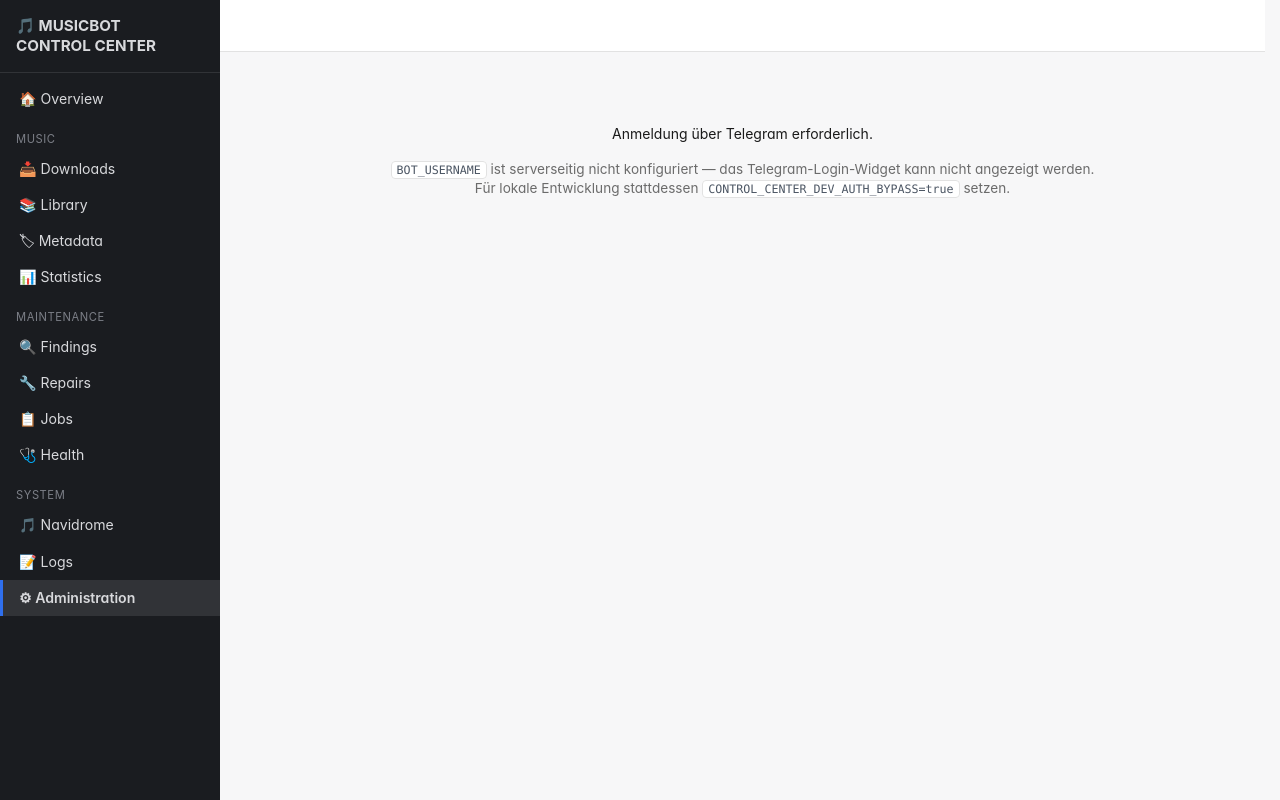
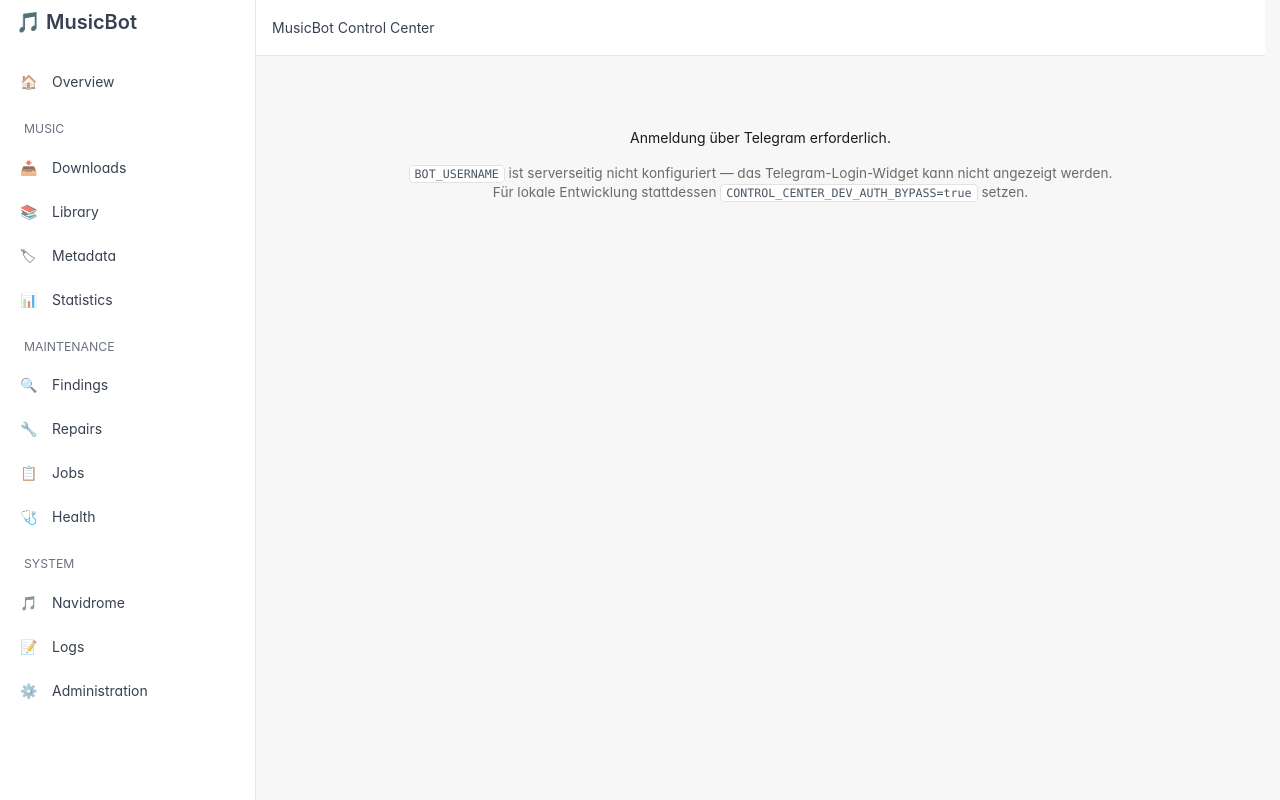
Before and after one commit to dkmd89-dev/musicbot, a FastAPI app: page /admin in a window 1280 px wide. Run offline with FastAPI, Linux system fonts and the light colour scheme.

Commit message:
feat(control-center): migrate app shell to Tabler

```diff
--- a/control_center/static/common.css
+++ b/control_center/static/common.css
@@ -50,58 +50,73 @@ h1 { font-size: 1.3rem; margin: 0 0 4px; }
 .hint { color: var(--muted); font-size: 0.85rem; }
 code { background: var(--card-bg); border: 1px solid var(--border); padding: 1px 5px; border-radius: 4px; }
 
-/* ══════════════════════════════════════════════════════════════════
-   3. APP-SHELL: Sidebar + Header + Content
+//* ══════════════════════════════════════════════════════════════════
+   3. APP-SHELL: Tabler
    ══════════════════════════════════════════════════════════════════ */
-#app-shell { display: flex; min-height: 100vh; }
-#sidebar {
-  width: var(--sidebar-width); flex-shrink: 0; background: var(--sidebar-bg);
-  color: var(--sidebar-fg); padding: 16px 0; position: sticky; top: 0;
-  height: 100vh; overflow-y: auto;
-}
-.sidebar-brand {
-  font-weight: 700; font-size: 0.95rem; padding: 0 16px 16px; line-height: 1.3;
-  border-bottom: 1px solid rgba(255,255,255,0.1); margin-bottom: 8px;
-}
-.nav-group {
-  font-size: 0.7rem; letter-spacing: 0.05em; color: #7c7f87; text-transform: uppercase;
-  padding: 14px 16px 4px;
-}
-.nav-link {
-  display: block; padding: 8px 16px; color: var(--sidebar-fg); text-decoration: none;
-  font-size: 0.88rem; border-left: 3px solid transparent;
-}
-.nav-link:hover { background: rgba(255,255,255,0.06); }
-.nav-link.active { background: rgba(255,255,255,0.1); border-left-color: var(--accent); font-weight: 600; }
-#main-area { flex: 1; min-width: 0; }
-#app-header {
-  height: var(--header-height); display: flex; align-items: center; justify-content: space-between;
-  padding: 0 20px; border-bottom: 1px solid var(--border); background: var(--card-bg);
-  position: sticky; top: 0; z-index: 5;
-}
-#current-user { color: var(--muted); font-size: 0.85rem; }
-#sidebar-toggle {
-  display: none; background: none; border: none; color: var(--fg); font-size: 1.3rem;
-  cursor: pointer; padding: 4px 8px;
-}
-main {
-  max-width: 1200px;
-  margin: 0 auto;
-  padding: 24px 20px 48px;
-}
-@media (max-width: 760px) {
-  #sidebar {
-    position: fixed; left: -100%; top: 0; z-index: 20; transition: left 0.15s ease;
-    width: min(78vw, 280px); box-shadow: 2px 0 12px rgba(0,0,0,0.3);
-  }
-  body.sidebar-open #sidebar { left: 0; }
-  body.sidebar-open::after {
-    content: ""; position: fixed; inset: 0; background: rgba(0,0,0,0.4); z-index: 15;
-  }
-  #sidebar-toggle { display: inline-block; }
+
+/*
+ * Das App-Shell-Layout wird seit der Tabler-Migration von Tabler
+ * übernommen. common.css enthält hier nur noch:
+ *
+ * - bestehende globale Anpassungen, die nicht mit Tabler kollidieren
+ * - die Mobile-Sidebar-Integration für common.js
+ *
+ * Backend, Routing und bestehende Seitenlogik bleiben unverändert.
+ */
+
+/* Benutzeranzeige */
+#current-user {
+  color: var(--muted);
+  font-size: 0.85rem;
 }
 
-/* ══════════════════════════════════════════════════════════════════
+/*
+ * Desktop:
+ * Tabler zeigt die vertikale Navigation dauerhaft.
+ * Der alte eigene Sidebar-Toggle wird daher nicht benötigt.
+ */
+@media (min-width: 768px) {
+  #sidebar-toggle {
+    display: none;
+  }
+}
+
+/*
+ * Mobile:
+ * common.js toggelt weiterhin body.sidebar-open.
+ *
+ * Wir behalten bewusst die bestehende JS-Logik und passen nur
+ * die Darstellung an den Tabler-Shell an.
+ */
+@media (max-width: 767.98px) {
+  #sidebar {
+    position: fixed;
+    top: 0;
+    bottom: 0;
+    left: 0;
+    z-index: 1040;
+    width: min(280px, 80vw);
+    transform: translateX(-100%);
+    transition: transform 0.15s ease;
+    box-shadow: 2px 0 12px rgba(0, 0, 0, 0.3);
+  }
+
+  body.sidebar-open #sidebar {
+    transform: translateX(0);
+  }
+
+  body.sidebar-open::after {
+    content: "";
+    position: fixed;
+    inset: 0;
+    z-index: 1039;
+    background: rgba(0, 0, 0, 0.4);
+  }
+
+  #sidebar-toggle {
+    display: inline-flex;
+  }
+}* ══════════════════════════════════════════════════════════════════
    4. BASISELEMENTE: Buttons, Dots, Inputs
    ══════════════════════════════════════════════════════════════════ */
 #navidrome-status { color: var(--muted); font-size: 0.85rem; margin-bottom: 16px; }
--- a/control_center/templates/_base.html
+++ b/control_center/templates/_base.html
@@ -10,45 +10,234 @@
   {% block extra_head %}{% endblock %}
 </head>
 <body>
-  <div id="app-shell">
-    <nav id="sidebar">
-      <div class="sidebar-brand">🎵 MUSICBOT<br>CONTROL CENTER</div>
-      <a href="{{ base_path }}/" class="nav-link{{ ' active' if page_id == 'overview' else '' }}">🏠 Overview</a>
-      <div class="nav-group">Music</div>
-      <a href="{{ base_path }}/downloads" class="nav-link{{ ' active' if page_id == 'downloads' else '' }}">📥 Downloads</a>
-      <a href="{{ base_path }}/library" class="nav-link{{ ' active' if page_id == 'library' else '' }}">📚 Library</a>
-      <a href="{{ base_path }}/metadata" class="nav-link{{ ' active' if page_id == 'metadata' else '' }}">🏷 Metadata</a>
-      <a href="{{ base_path }}/statistics" class="nav-link{{ ' active' if page_id == 'statistics' else '' }}">📊 Statistics</a>
-      <div class="nav-group">Maintenance</div>
-      <a href="{{ base_path }}/findings" class="nav-link{{ ' active' if page_id == 'findings' else '' }}">🔍 Findings</a>
-      <a href="{{ base_path }}/repairs" class="nav-link{{ ' active' if page_id == 'repairs' else '' }}">🔧 Repairs</a>
-      <a href="{{ base_path }}/jobs" class="nav-link{{ ' active' if page_id == 'jobs' else '' }}">📋 Jobs</a>
-      <a href="{{ base_path }}/health" class="nav-link{{ ' active' if page_id == 'health' else '' }}">🩺 Health</a>
-      <div class="nav-group">System</div>
-      <a href="{{ base_path }}/navidrome" class="nav-link{{ ' active' if page_id == 'navidrome' else '' }}">🎵 Navidrome</a>
-      <a href="{{ base_path }}/logs" class="nav-link{{ ' active' if page_id == 'logs' else '' }}">📝 Logs</a>
-      <a href="{{ base_path }}/admin" class="nav-link{{ ' active' if page_id == 'admin' else '' }}">⚙ Administration</a>
-    </nav>
-    <div id="main-area">
-      <header id="app-header">
-        <button id="sidebar-toggle" aria-label="Menü öffnen">☰</button>
-        <div id="current-user"></div>
+  <div class="page">
+    <aside class="navbar navbar-vertical navbar-expand-md" id="sidebar">
+      <div class="container-fluid">
+        <button
+          id="sidebar-toggle"
+          class="navbar-toggler"
+          type="button"
+          aria-label="Menü öffnen"
+          aria-controls="sidebar"
+          aria-expanded="true"
+        >
+          <span class="navbar-toggler-icon"></span>
+        </button>
+
+        <h1 class="navbar-brand navbar-brand-autodark">
+          <a href="{{ base_path }}/">
+            🎵 MusicBot
+          </a>
+        </h1>
+
+        <div class="navbar-nav pt-lg-3">
+
+          <div class="nav-item">
+            <a
+              href="{{ base_path }}/"
+              class="nav-link{{ ' active' if page_id == 'overview' else '' }}"
+            >
+              <span class="nav-link-icon d-md-none d-lg-inline-block">
+                <span>🏠</span>
+              </span>
+              <span class="nav-link-title">Overview</span>
+            </a>
+          </div>
+
+          <div class="mt-3 mb-2 px-3">
+            <div class="text-secondary text-uppercase small">
+              Music
+            </div>
+          </div>
+
+          <div class="nav-item">
+            <a
+              href="{{ base_path }}/downloads"
+              class="nav-link{{ ' active' if page_id == 'downloads' else '' }}"
+            >
+              <span class="nav-link-icon">
+                <span>📥</span>
+              </span>
+              <span class="nav-link-title">Downloads</span>
+            </a>
+          </div>
+
+          <div class="nav-item">
+            <a
+              href="{{ base_path }}/library"
+              class="nav-link{{ ' active' if page_id == 'library' else '' }}"
+            >
+              <span class="nav-link-icon">
+                <span>📚</span>
+              </span>
+              <span class="nav-link-title">Library</span>
+            </a>
+          </div>
+
+          <div class="nav-item">
+            <a
+              href="{{ base_path }}/metadata"
+              class="nav-link{{ ' active' if page_id == 'metadata' else '' }}"
+            >
+              <span class="nav-link-icon">
+                <span>🏷</span>
+              </span>
+              <span class="nav-link-title">Metadata</span>
+            </a>
+          </div>
+
+          <div class="nav-item">
+            <a
+              href="{{ base_path }}/statistics"
+              class="nav-link{{ ' active' if page_id == 'statistics' else '' }}"
+            >
+              <span class="nav-link-icon">
+                <span>📊</span>
+              </span>
+              <span class="nav-link-title">Statistics</span>
+            </a>
+          </div>
+
+          <div class="mt-3 mb-2 px-3">
+            <div class="text-secondary text-uppercase small">
+              Maintenance
+            </div>
+          </div>
+
+          <div class="nav-item">
+            <a
+              href="{{ base_path }}/findings"
+              class="nav-link{{ ' active' if page_id == 'findings' else '' }}"
+            >
+              <span class="nav-link-icon">
+                <span>🔍</span>
+              </span>
+              <span class="nav-link-title">Findings</span>
+            </a>
+          </div>
+
+          <div class="nav-item">
+            <a
+              href="{{ base_path }}/repairs"
+              class="nav-link{{ ' active' if page_id == 'repairs' else '' }}"
+            >
+              <span class="nav-link-icon">
+                <span>🔧</span>
+              </span>
+              <span class="nav-link-title">Repairs</span>
+            </a>
+          </div>
+
+          <div class="nav-item">
+            <a
+              href="{{ base_path }}/jobs"
+              class="nav-link{{ ' active' if page_id == 'jobs' else '' }}"
+            >
+              <span class="nav-link-icon">
+                <span>📋</span>
+              </span>
+              <span class="nav-link-title">Jobs</span>
+            </a>
+          </div>
+
+          <div class="nav-item">
+            <a
+              href="{{ base_path }}/health"
+              class="nav-link{{ ' active' if page_id == 'health' else '' }}"
+            >
+              <span class="nav-link-icon">
+                <span>🩺</span>
+              </span>
+              <span class="nav-link-title">Health</span>
+            </a>
+          </div>
+
+          <div class="mt-3 mb-2 px-3">
+            <div class="text-secondary text-uppercase small">
+              System
+            </div>
+          </div>
+
+          <div class="nav-item">
+            <a
+              href="{{ base_path }}/navidrome"
+              class="nav-link{{ ' active' if page_id == 'navidrome' else '' }}"
+            >
+              <span class="nav-link-icon">
+                <span>🎵</span>
+              </span>
+              <span class="nav-link-title">Navidrome</span>
+            </a>
+          </div>
+
+          <div class="nav-item">
+            <a
+              href="{{ base_path }}/logs"
+              class="nav-link{{ ' active' if page_id == 'logs' else '' }}"
+            >
+              <span class="nav-link-icon">
+                <span>📝</span>
+              </span>
+              <span class="nav-link-title">Logs</span>
+            </a>
+          </div>
+
+          <div class="nav-item">
+            <a
+              href="{{ base_path }}/admin"
+              class="nav-link{{ ' active' if page_id == 'admin' else '' }}"
+            >
+              <span class="nav-link-icon">
+                <span>⚙️</span>
+              </span>
+              <span class="nav-link-title">Administration</span>
+            </a>
+          </div>
+
+        </div>
+      </div>
+    </aside>
+
+    <div class="page-wrapper">
+      <header class="navbar navbar-expand-md d-print-none">
+        <div class="container-xl">
+          <div class="navbar-nav flex-row order-md-last">
+            <div id="current-user" class="nav-item"></div>
+          </div>
+
+          <div class="navbar-nav">
+            <div class="nav-item">
+              <span class="navbar-text">
+                MusicBot Control Center
+              </span>
+            </div>
+          </div>
+        </div>
       </header>
-      <main>
-        <div id="loading-view">Lädt…</div>
+
+      <main class="page-body">
+        <div class="container-xl">
+
+          <div id="loading-view">
+            Lädt…
+          </div>
 
           <div id="login-view" hidden>
             <p>Anmeldung über Telegram erforderlich.</p>
+
             {% if bot_username %}
-            <script async src="https://telegram.org/js/telegram-widget.js?22"
+              <script
+                async
+                src="https://telegram.org/js/telegram-widget.js?22"
                 data-telegram-login="{{ bot_username }}"
                 data-size="large"
                 data-onauth="onTelegramAuth(user)"
-                    data-request-access="write"></script>
+                data-request-access="write">
+              </script>
             {% else %}
               <p class="hint">
-              <code>BOT_USERNAME</code> ist serverseitig nicht konfiguriert — das
-              Telegram-Login-Widget kann nicht angezeigt werden.<br>
+                <code>BOT_USERNAME</code> ist serverseitig nicht konfiguriert —
+                das Telegram-Login-Widget kann nicht angezeigt werden.<br>
                 Für lokale Entwicklung stattdessen
                 <code>CONTROL_CENTER_DEV_AUTH_BYPASS=true</code> setzen.
               </p>
@@ -60,6 +249,8 @@
           <div id="dashboard-view" hidden>
             {% block content %}{% endblock %}
           </div>
+
+        </div>
       </main>
     </div>
   </div>
```
Lines whose indentation alone changed are shown as unchanged.
